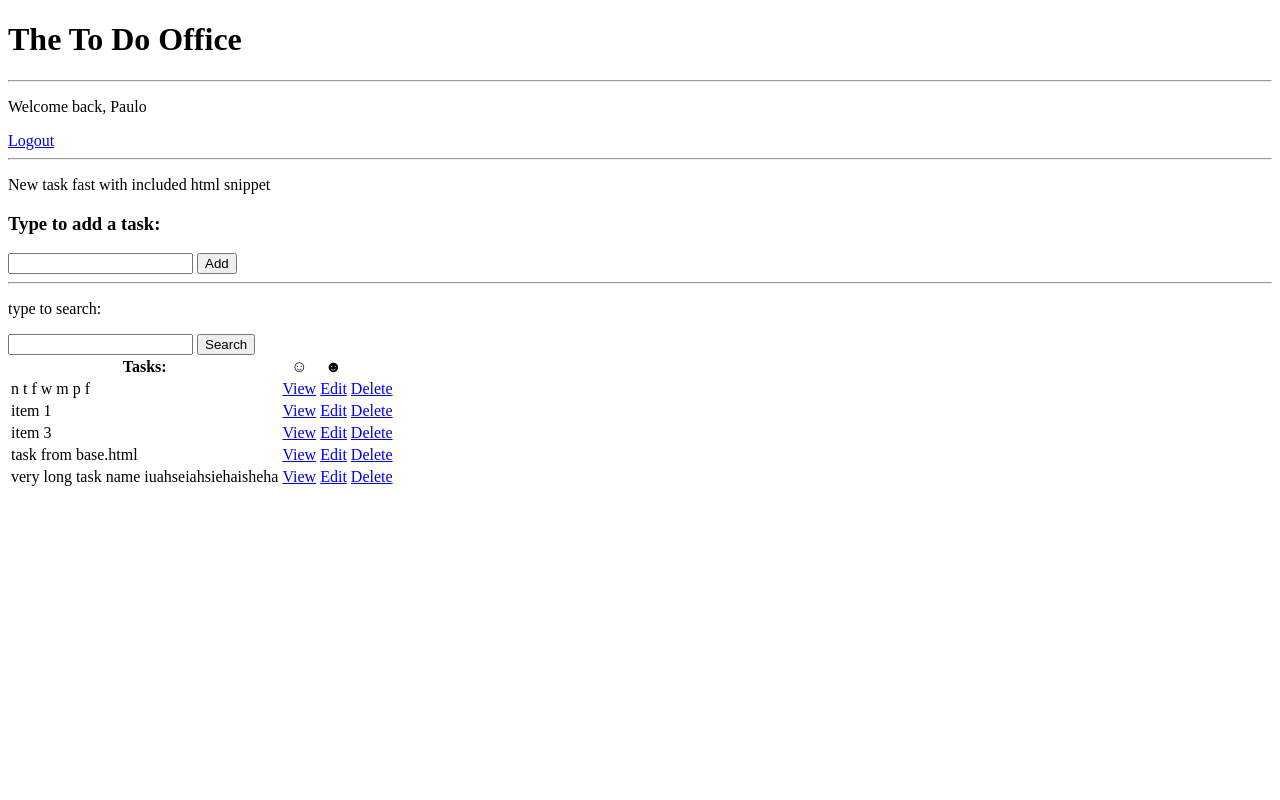
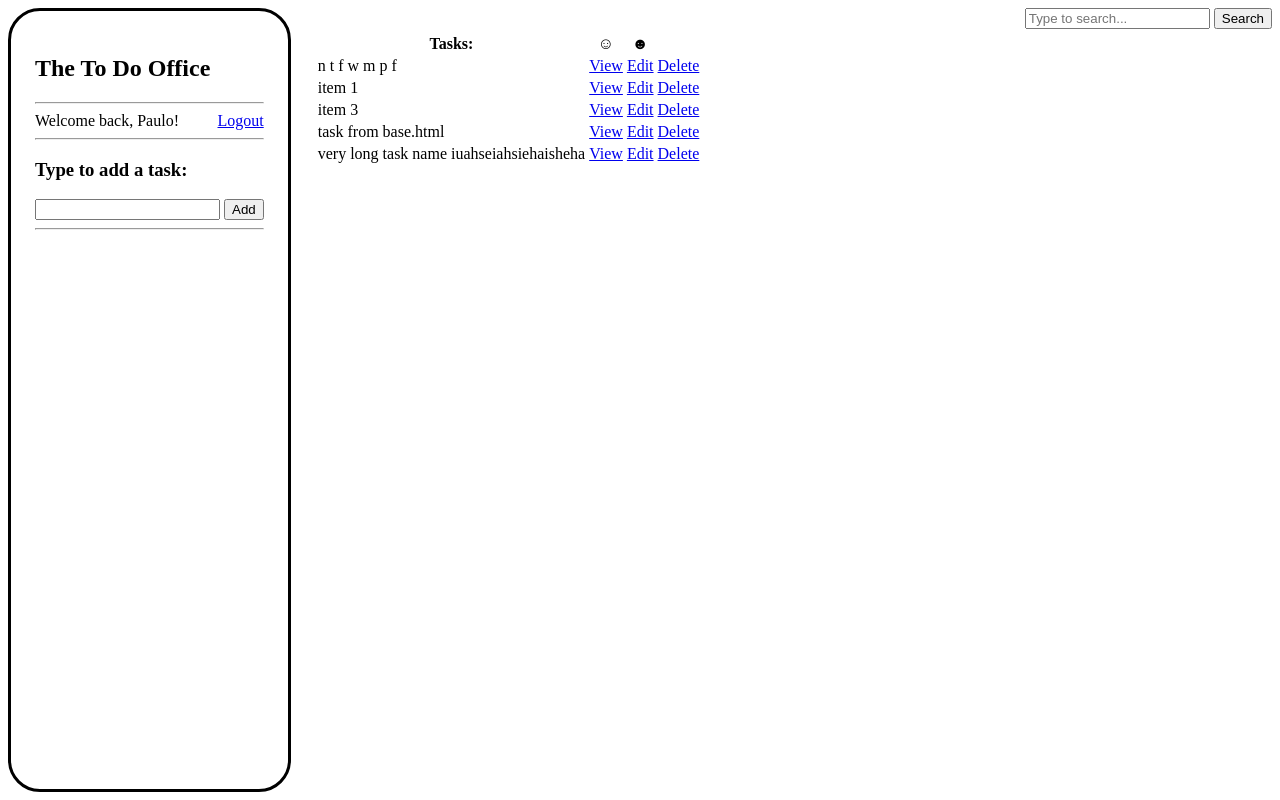
Before and after one commit to paulo-granthon/TheToDoOffice, a Django app: page / in a window 1280 px wide. Run offline with Django 4.2, Linux system fonts and the light colour scheme; a user stored in the database is signed in; data comes from the database, SQL or seed files in the repository; both versions use the stored data as it was after the commit.

Commit message:
barebones styling

```diff
--- /dev/null
+++ b/authentication/templates/authentication/bar.html
@@ -0,0 +1,8 @@
+{% if request.user.is_authenticated %}
+    <div style="display:flex; justify-content: space-between">
+        <div>Welcome back, {{request.user}}!</div>
+        <a href="{% url 'logout' %}">Logout</a>
+    </div>
+{% else %}
+    <a href="{% url 'login' %}">Login</a>
+{% endif %}
--- /dev/null
+++ b/static/base/styles.css
@@ -0,0 +1,26 @@
+body {
+    position: absolute;
+    top: 0;
+    bottom: 0;
+    left: 0;
+    right: 0;
+    display: flex;
+    justify-content: flex-start;
+}
+
+.toolbar {
+    padding: 1.5rem;
+    border: 3px solid black;
+    border-radius: 32px;
+}
+
+.content-area {
+    padding: 1.5rem;
+    overflow: auto;
+}
+
+.search-box {
+    position: absolute;
+    top: 0;
+    right: 0;
+}
--- /dev/null
+++ b/templates/search.html
@@ -0,0 +1,4 @@
+  <form method="GET">
+      <input type="text" name="search-area" value="{{ search_input }}" placeholder="Type to search...">
+      <input type="submit" value="Search">
+  </form>
--- a/todo/templates/todo/base.html
+++ b/todo/templates/todo/base.html
@@ -1,38 +1,44 @@
-<!DOCTYPE html>
+{% load static %}
+
+{{ '<' }}{{ '!DOCTYPE html>' }}
 <html lang="en">
 <head>
     <meta charset="UTF-8">
     <title>TheToDoOffice</title>
+
+    <link rel="stylesheet" href="{% static 'base/styles.css' %}" />
+
 </head>
+
 <body>
+
+<!--left menu with Logo, fast task form and folders list -->
+<section class="toolbar">
 
     <h1>The To Do Office</h1>
     <hr>
 
-<!--login / register-->
-{% if request.user.is_authenticated %}
-    <p>Welcome back, {{request.user}}</p>
-    <a href="{% url 'logout' %}">Logout</a>
-{% else %}
-    <a href="{% url 'login' %}">Login</a>
-{% endif %}
+    {% include 'authentication/bar.html' %}
     <hr>
 
-<!--with include-->
-<p>New task fast with included html snippet</p>
     {% include 'todo/new_task_fast.html' %}
     <hr>
 
-<!--search-->
-<p>type to search:</p>
-<form method="GET">
-    <input type="text" name="search-area" value="{{ search_input }}">
-    <input type="submit" value="Search">
-</form>
+</section>
+
+<!--content area where all the tasks are shown -->
+<section class="content-area">
 
     {% block content%}
 
     {% endblock %}
 
+    <div class="search-box">
+        {% include 'search.html' %}
+    </div>
+
+</section>
+
+
 </body>
 </html>
--- a/todo/urls.py
+++ b/todo/urls.py
@@ -1,5 +1,5 @@
 from django.urls import path
-from .views import HomePage, TaskList, TaskDetail, TaskCreate, TaskUpdate, TaskDelete
+from .views import TaskList, TaskDetail, TaskCreate, TaskUpdate, TaskDelete
 from .views import TaskCreateFast
 
 urlpatterns = [
--- a/todo/views.py
+++ b/todo/views.py
@@ -12,29 +12,6 @@ from django.views.generic.edit import CreateView, UpdateView, DeleteView
 # todo classes imports
 from .models import Task
 from .forms import TaskForm, TaskFormFast
-
-
-from django.views.generic.base import TemplateView
-from django.template import Context, Template
-
-
-class HomePage(TemplateView):
-    template_name = 'todo/base.html'
-    list_html = None
-
-    def get_context_data(self, **kwargs):
-        context = super(HomePage, self).get_context_data(**kwargs)
-        # task_list = TaskList(template_name=templates[1])
-
-        task_list_context = {}  # TaskList.get_context_data(TaskList(), **kwargs)
-        task_list_html = Template('task_list.html')
-        task_list_view = task_list_html.render(Context(task_list_context))
-
-        TaskList().request()
-
-        context['task_list'] = task_list_view
-
-        return context
 
 
 class TaskList(ListView):
```
Also changed, not shown: db.sqlite3. Lines whose indentation alone changed are shown as unchanged.
